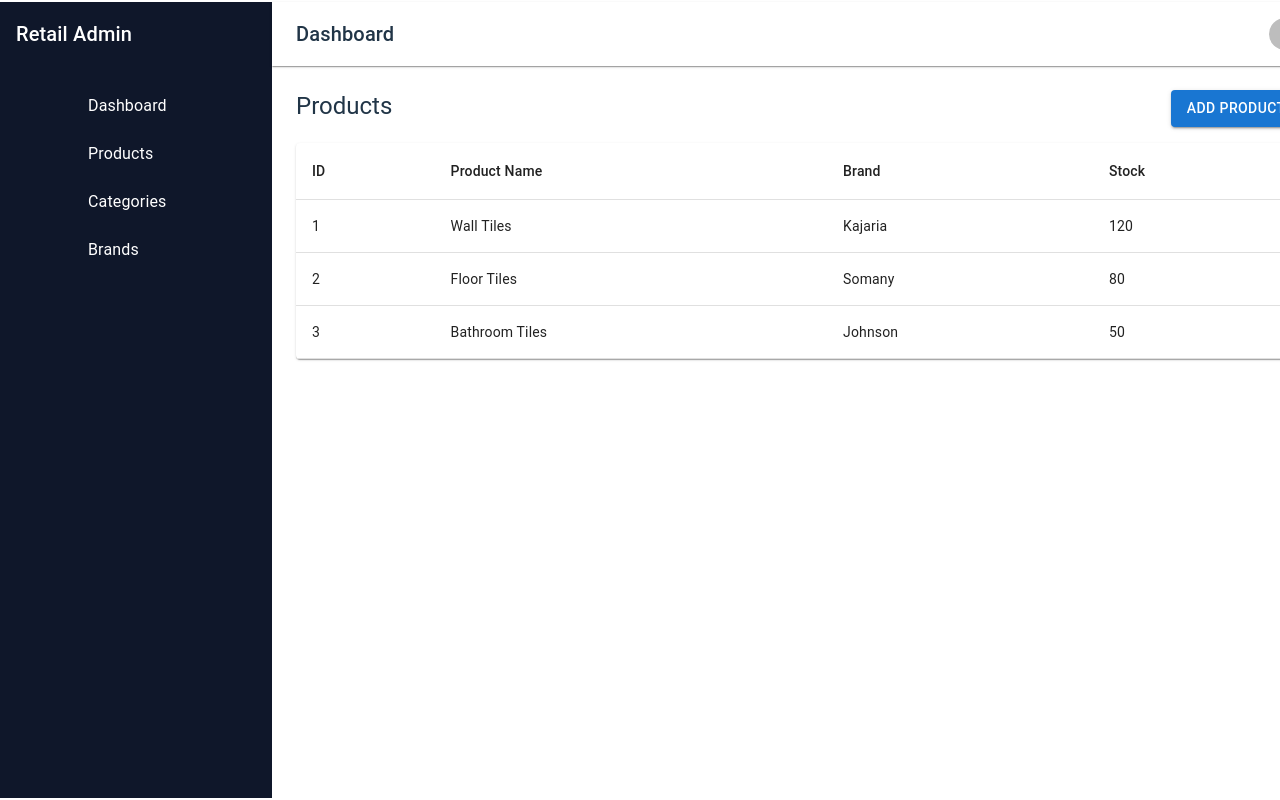
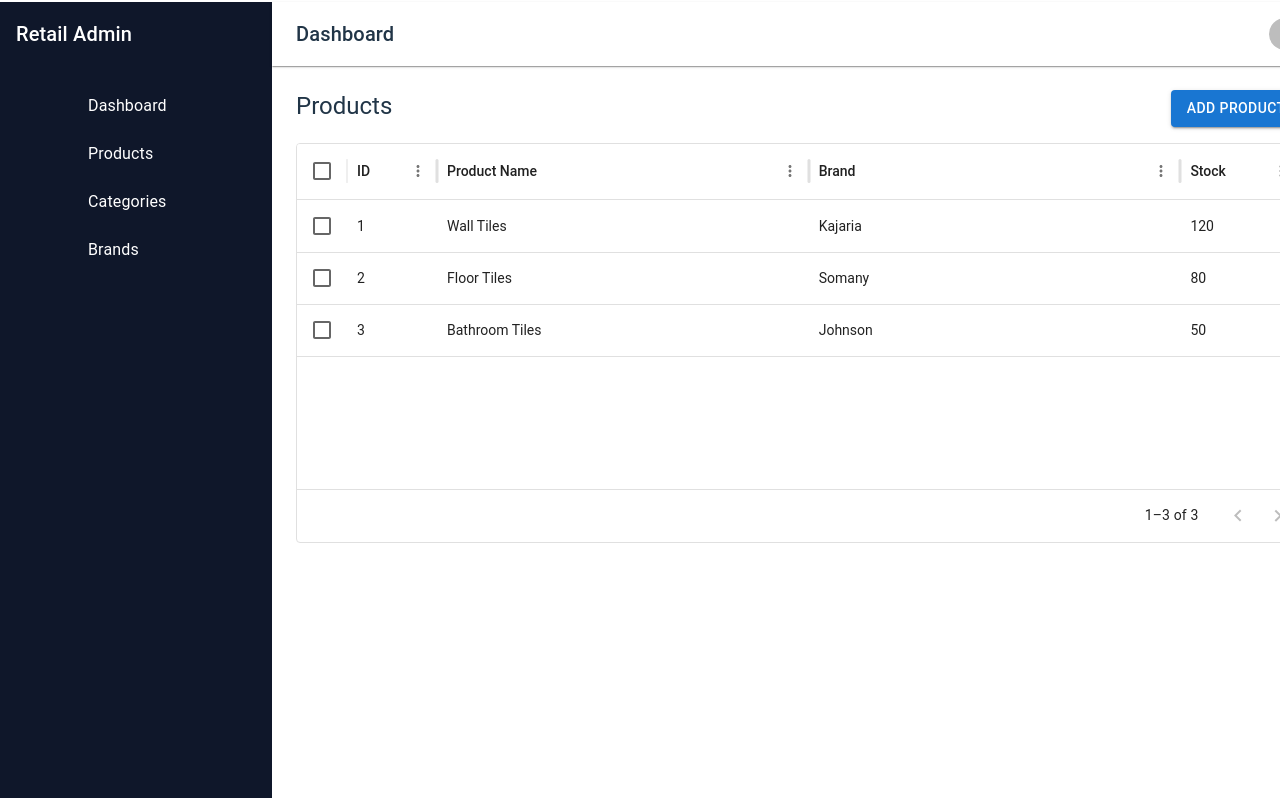
Before and after one commit to surajdoke-tech/retail-inventory-system, a React (Vite) app in the folder ris-frontend/: page / in a window 1280 px wide. Shown: the top 800 px of the page. Built offline with nearby package versions, Linux system fonts and the light colour scheme; some icons are missing.

Commit message:
Replace product table with MUI DataGrid

```diff
--- a/ris-frontend/package.json
+++ b/ris-frontend/package.json
@@ -14,6 +14,7 @@
     "@emotion/styled": "^11.14.1",
     "@mui/icons-material": "^7.3.9",
     "@mui/material": "^7.3.9",
+    "@mui/x-data-grid": "^8.27.5",
     "react": "^19.2.0",
     "react-dom": "^19.2.0"
   },
--- a/ris-frontend/src/pages/Products.jsx
+++ b/ris-frontend/src/pages/Products.jsx
@@ -1,18 +1,16 @@
-import {
-  Box,
-  Typography,
-  Button,
-  Table,
-  TableHead,
-  TableRow,
-  TableCell,
-  TableBody,
-  Paper
-} from "@mui/material";
+import { Box, Typography, Button } from "@mui/material";
+import { DataGrid } from "@mui/x-data-grid";
 
 function Products() {
 
-  const products = [
+  const columns = [
+    { field: "id", headerName: "ID", width: 90 },
+    { field: "name", headerName: "Product Name", flex: 1 },
+    { field: "brand", headerName: "Brand", flex: 1 },
+    { field: "stock", headerName: "Stock", width: 120 }
+  ];
+
+  const rows = [
     { id: 1, name: "Wall Tiles", brand: "Kajaria", stock: 120 },
     { id: 2, name: "Floor Tiles", brand: "Somany", stock: 80 },
     { id: 3, name: "Bathroom Tiles", brand: "Johnson", stock: 50 }
@@ -37,33 +35,14 @@ function Products() {
         </Button>
       </Box>
 
-      <Paper>
-
-        <Table>
-
-          <TableHead>
-            <TableRow>
-              <TableCell>ID</TableCell>
-              <TableCell>Product Name</TableCell>
-              <TableCell>Brand</TableCell>
-              <TableCell>Stock</TableCell>
-            </TableRow>
-          </TableHead>
-
-          <TableBody>
-            {products.map((product) => (
-              <TableRow key={product.id}>
-                <TableCell>{product.id}</TableCell>
-                <TableCell>{product.name}</TableCell>
-                <TableCell>{product.brand}</TableCell>
-                <TableCell>{product.stock}</TableCell>
-              </TableRow>
-            ))}
-          </TableBody>
-
-        </Table>
-
-      </Paper>
+      <Box sx={{ height: 400, width: "100%" }}>
+        <DataGrid
+          rows={rows}
+          columns={columns}
+          pageSizeOptions={[5, 10]}
+          checkboxSelection
+        />
+      </Box>
 
     </Box>
   );
```
Also changed, not shown: 1 other file (tests, documents, lock files or other folders).
